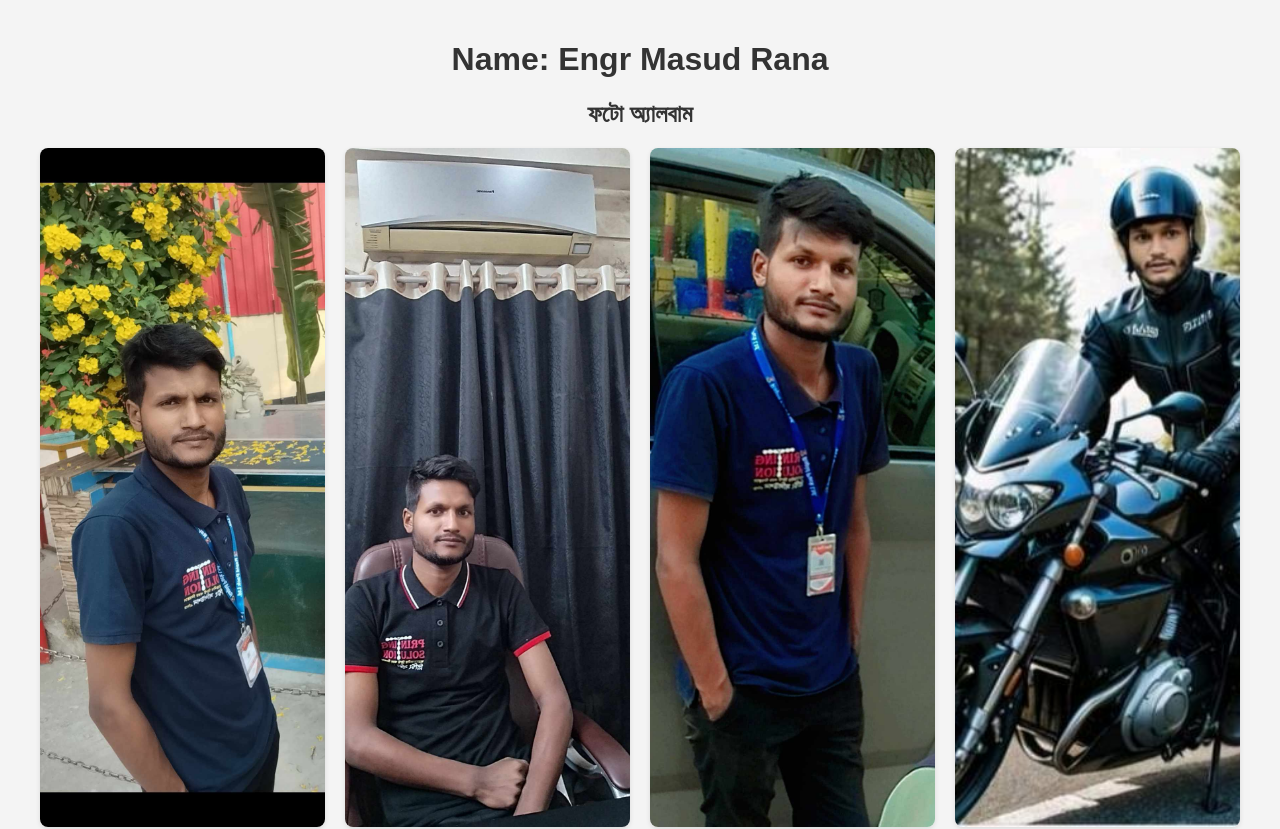
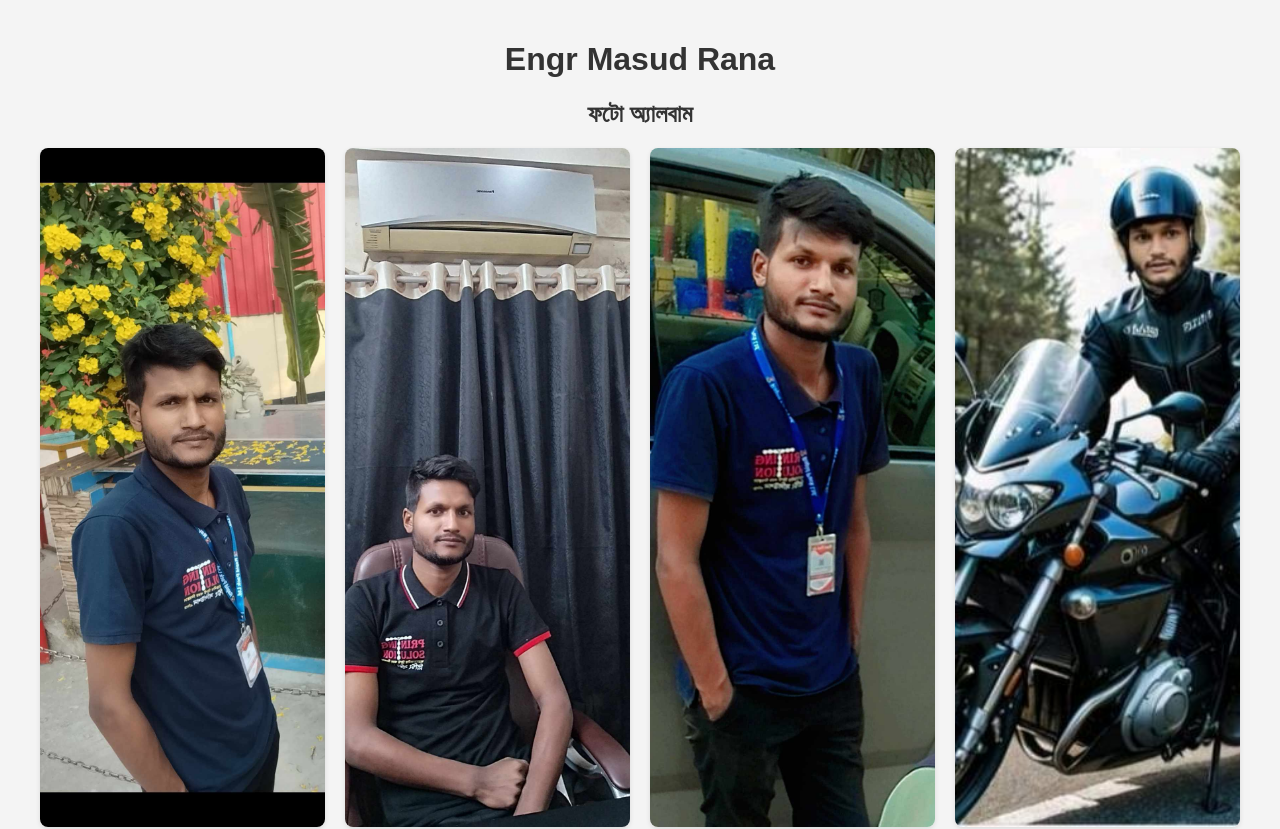
Before and after one commit to editornaem/masud, a plain HTML site: page index.html in a window 1280 px wide. Shown: the top 829 px of the page. Drawn offline with Linux system fonts and the light colour scheme.

Commit message:
index.html

```diff
--- a/index.html
+++ b/index.html
@@ -79,7 +79,7 @@
 </head>
 <body>
     <div class="container">
-       <h1>Name: Engr Masud Rana</h1>
+       <h1>Engr Masud Rana</h1>
 		<h2>ফটো অ্যালবাম</h2>
         <div class="album-grid" id="albumGrid">
             <!-- অ্যালবাম ডাইনামিক্যালি যোগ হবে -->
```
